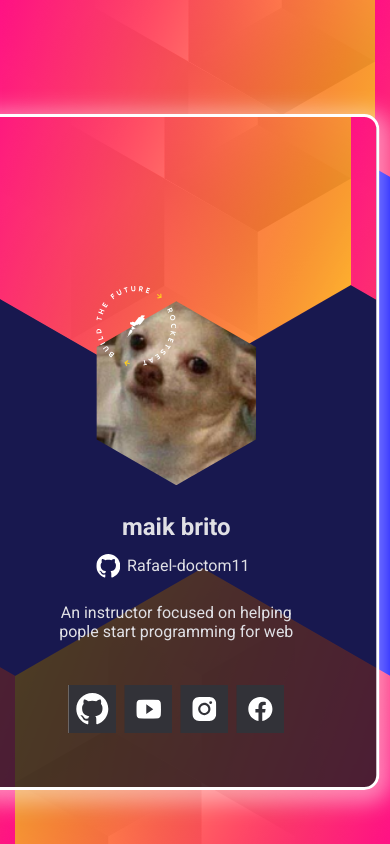
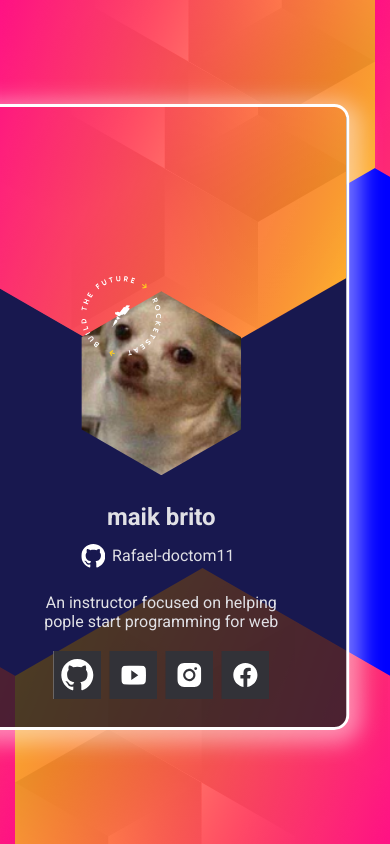
Before and after one commit to Rafael-doctom/nlw_heat_challenge-01, a plain HTML site: page index.html in a window 390 px wide. Drawn offline with Linux system fonts and the light colour scheme; no server answers.

Commit message:
feat: update mediaQuieres

```diff
--- a/assets/css/style.css
+++ b/assets/css/style.css
@@ -8,45 +8,39 @@ body {
 }
 
 header{
-    display: grid;
+    /* display: grid; */
     place-items: center;
-    /* background: url("../images/background.svg"); */
     background-color: #121214;
-    /* width: 100%; */
     background-repeat: repeat-x;
     background: url("../images/background.svg");
     width: 100%;
-    height: 35vh;
-    /* position: absolute; */
-    /* z-index: 0; */
+    min-height: 38vh;
+}
+
+
+main{
+    background: url("../images/background.svg");
+    width: 500px;
+    height: 650px;
+    background-color: hsla(240, 6%, 13%, 0.795);
+    margin-top: -250px;
+    border: 3px solid white;
+    border-radius: 15px;
+    -webkit-box-shadow: 4px 5px 21px 8px rgba(255,255,255,0.45);
+    box-shadow: 4px 5px 21px 8px rgba(255,255,255,0.45);
 }
 
 footer{
-    display: grid;
     place-items: center;
     background: url("../images/background.svg");
     background-color: #121214;
     background-repeat: repeat-x;
     background: url("../images/background.svg");
     width: 100%;
-    /* min-height: 37vh; */
-    /* margin-top: 20rem; */
-    height: 35vh;
+    min-height: 40vh;
     position: absolute;
     bottom: 0;
     transform: rotate(180deg);
-}
-
-main{
-    background: url("../images/background.svg");
-    width: 500px;
-    height: 800px;
-    background-color: hsla(240, 6%, 13%, 0.795);
-    margin-top: -280px;
-    border: 3px solid white;
-    border-radius: 15px;
-    -webkit-box-shadow: 4px 5px 21px 8px rgba(255,255,255,0.45);
-    box-shadow: 4px 5px 21px 8px rgba(255,255,255,0.45);
 }
 
 .divTransition{
@@ -136,39 +130,68 @@ ul{
   }
 }
 
-@media (max-width:768px){
+@media screen and (max-width:1024px){
     header{
-        display: grid;
         place-items: center;
         background-color: #121214;
         background-repeat: repeat-x;
         background: url("../images/background.svg");
         width: 100%;
-        height: 55vh;
+        min-height:40vh;
+    }
+}
+
+@media screen and (max-width:768px){
+    header{
+        place-items: center;
+        background-color: #121214;
+        background-repeat: repeat-x;
+        background: url("../images/background.svg");
+        width: 100%;
+        min-height:40vh;
+    }
+}
+
+@media screen and (max-width:425px){
+    header{
+        place-items: center;
+        background-color: #121214;
+        background-repeat: repeat-x;
+        background: url("../images/background.svg");
+        width: 100%;
+        min-height:55vh;
     }
 
     main{
         background: url("../images/background.svg");
-        width: 400px;
-        height: 670px;
+        width: 370px;
+        height: 620px;
         background-color: hsla(240, 6%, 13%, 0.795);
-        margin-top: -350px;
+        margin-top: -360px;
         border: 3px solid white;
         border-radius: 15px;
         -webkit-box-shadow: 4px 5px 21px 8px rgba(255,255,255,0.45);
         box-shadow: 4px 5px 21px 8px rgba(255,255,255,0.45);
     }
 
-    .divTransition{
+    footer{
+        place-items: center;
+        background: url("../images/background.svg");
+        background-color: #121214;
+        background-repeat: repeat-x;
+        background: url("../images/background.svg");
+        width: 100%;
+        min-height: 48vh;
         position: absolute;
-        width: 50px;
-        left: 10px;
-        -webkit-animation: divTransiction 50s ease-in-out infinite;
-        animation: divTransiction 35s ease-in-out infinite;
-        z-index: 999;
+        bottom: 0px;
+        transform: rotate(180deg);
+    }
+
+    ul{
+        margin-top: 1rem;
+        display:flex;
+        padding: 0;
+        gap: 0.5rem;
+        justify-content: center;
     }
 }
-
-@media (max-width:425px){
-
-}
```
